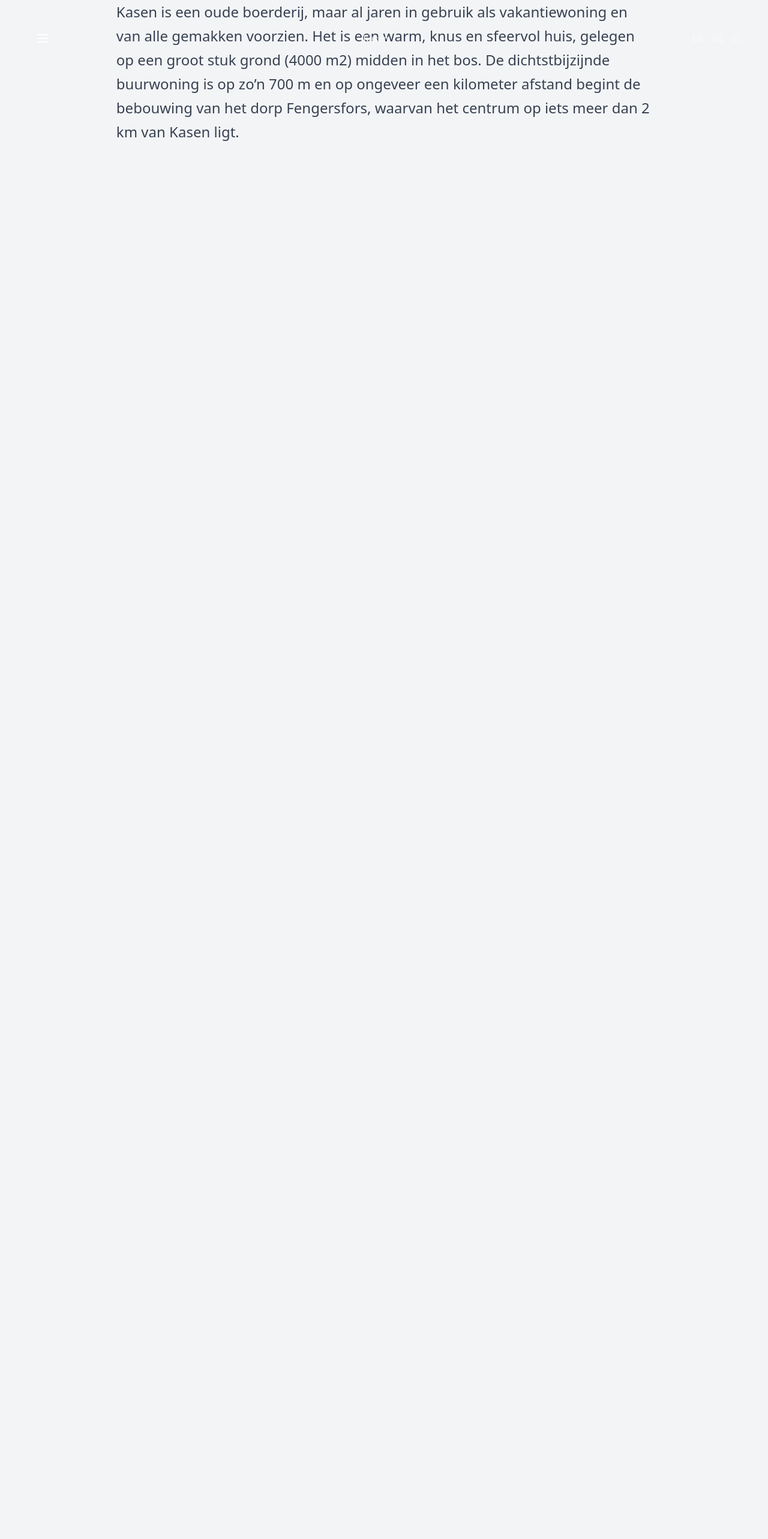
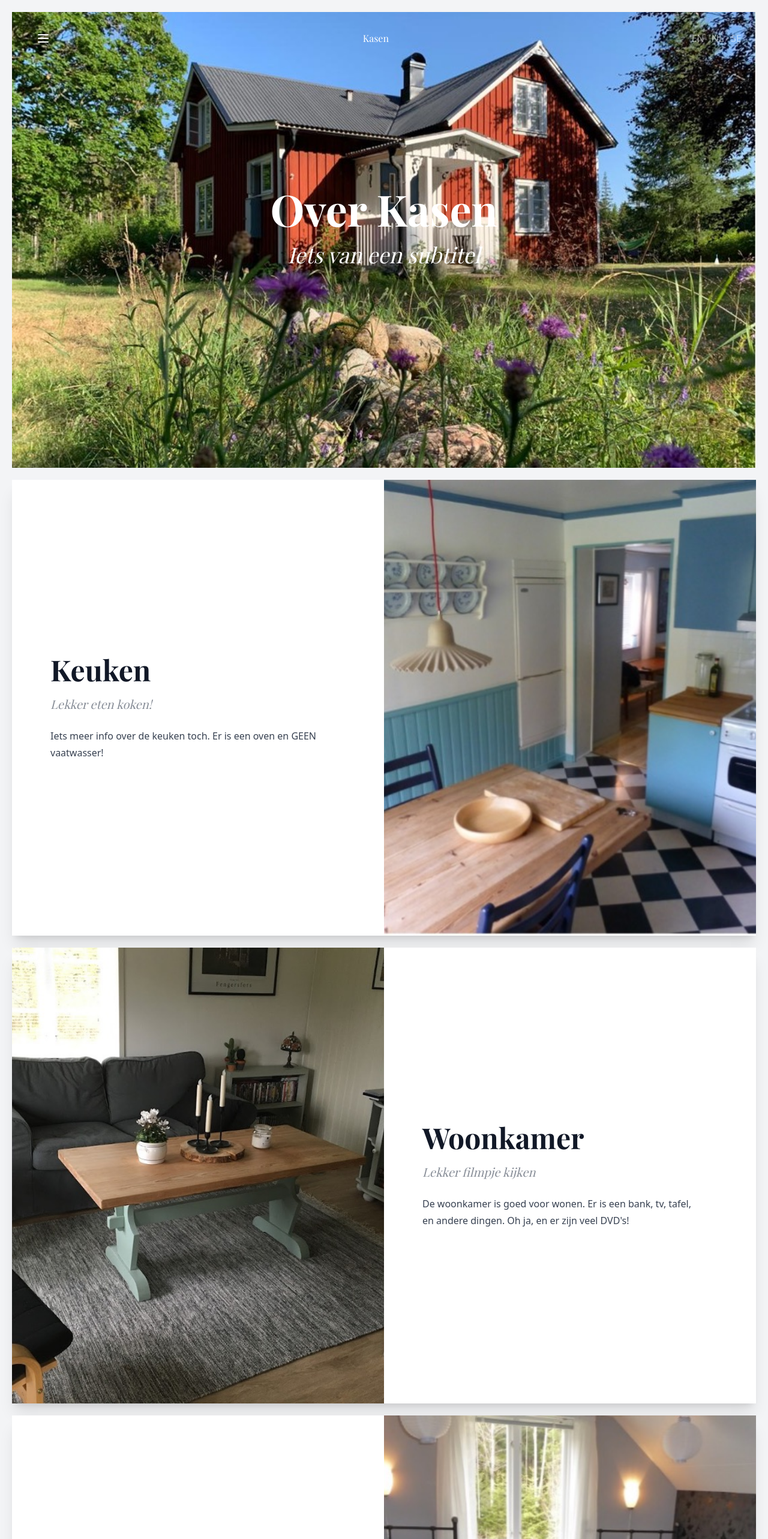
Before and after one commit to nielsrowinbik/kasen, a Next.js app: page /over in a window 1280 px wide. Shown: the top 2566 px of the page at 60% size. Before the commit the page ends 800 px from the top, so only its background shows below. Built offline with nearby package versions, Linux system fonts and the light colour scheme; a web font is replaced by a local one.

Commit message:
Begin building out about page

```diff
--- a/pages/over.tsx
+++ b/pages/over.tsx
@@ -1,24 +1,73 @@
 // Deze pagina bevat:
 // - korte historie van kasen
 // - overzicht van de voorzieningen
+//
+// Design inspiratie: http://themes.opendept.net/hemma-elegant/rooms/
 
-import ProseSection from 'components/ProseSection';
+import HeroSection from 'components/HeroSection';
+import ImageSection from 'components/ImageSection';
 import StickyNavigation from 'components/StickyNavigation';
 
+// TODO: The rooms should probably be loaded through Contentlayer so we can give each of them its own page more easily
 const AboutPage = () => {
   return (
     <>
       <StickyNavigation />
-      <ProseSection>
-        <p>
-          Kasen is een oude boerderij, maar al jaren in gebruik als
-          vakantiewoning en van alle gemakken voorzien. Het is een warm, knus en
-          sfeervol huis, gelegen op een groot stuk grond (4000 m2) midden in het
-          bos. De dichtstbijzijnde buurwoning is op zo’n 700 m en op ongeveer
-          een kilometer afstand begint de bebouwing van het dorp Fengersfors,
-          waarvan het centrum op iets meer dan 2 km van Kasen ligt.
-        </p>
-      </ProseSection>
+      <HeroSection center>
+        <HeroSection.Img src="/assets/images/kasen_buiten_1.jpg" />
+        <HeroSection.Content>
+          <HeroSection.Header>
+            <HeroSection.Title>Over Kasen</HeroSection.Title>
+            <HeroSection.Subtitle>Iets van een subtitel</HeroSection.Subtitle>
+          </HeroSection.Header>
+        </HeroSection.Content>
+      </HeroSection>
+      <ImageSection>
+        <ImageSection.Img src="/assets/images/kasen_keuken_1.jpg" />
+        <ImageSection.Content>
+          <ImageSection.Header>
+            <ImageSection.Title>Keuken</ImageSection.Title>
+            <ImageSection.Subtitle>Lekker eten koken!</ImageSection.Subtitle>
+          </ImageSection.Header>
+          <p>
+            Iets meer info over de keuken toch. Er is een oven en GEEN
+            vaatwasser!
+          </p>
+        </ImageSection.Content>
+      </ImageSection>
+      <ImageSection>
+        <ImageSection.Img src="/assets/images/kasen_woonkamer_1.jpg" />
+        <ImageSection.Content>
+          <ImageSection.Header>
+            <ImageSection.Title>Woonkamer</ImageSection.Title>
+            <ImageSection.Subtitle>Lekker filmpje kijken</ImageSection.Subtitle>
+          </ImageSection.Header>
+          <p>
+            De woonkamer is goed voor wonen. Er is een bank, tv, tafel, en
+            andere dingen. Oh ja, en er zijn veel DVD's!
+          </p>
+        </ImageSection.Content>
+      </ImageSection>
+      <ImageSection>
+        <ImageSection.Img src="/assets/images/kasen_slaapkamer_1_1.jpg" />
+        <ImageSection.Content>
+          <ImageSection.Header>
+            <ImageSection.Title>Slaapkamer uno</ImageSection.Title>
+            <ImageSection.Subtitle>Om te SLAPEN</ImageSection.Subtitle>
+          </ImageSection.Header>
+          <p>Hier kun je SLAPEN</p>
+        </ImageSection.Content>
+      </ImageSection>
+      <ImageSection>
+        <ImageSection.Img src="/assets/images/kasen_slaapkamer_2_1.jpg" />
+        <ImageSection.Content>
+          <ImageSection.Header>
+            <ImageSection.Title>Slaapkamer dos</ImageSection.Title>
+            <ImageSection.Subtitle>Om te SLAPEN</ImageSection.Subtitle>
+          </ImageSection.Header>
+          <p>Hier kun OOK je SLAPEN</p>
+        </ImageSection.Content>
+      </ImageSection>
     </>
   );
 };
```
